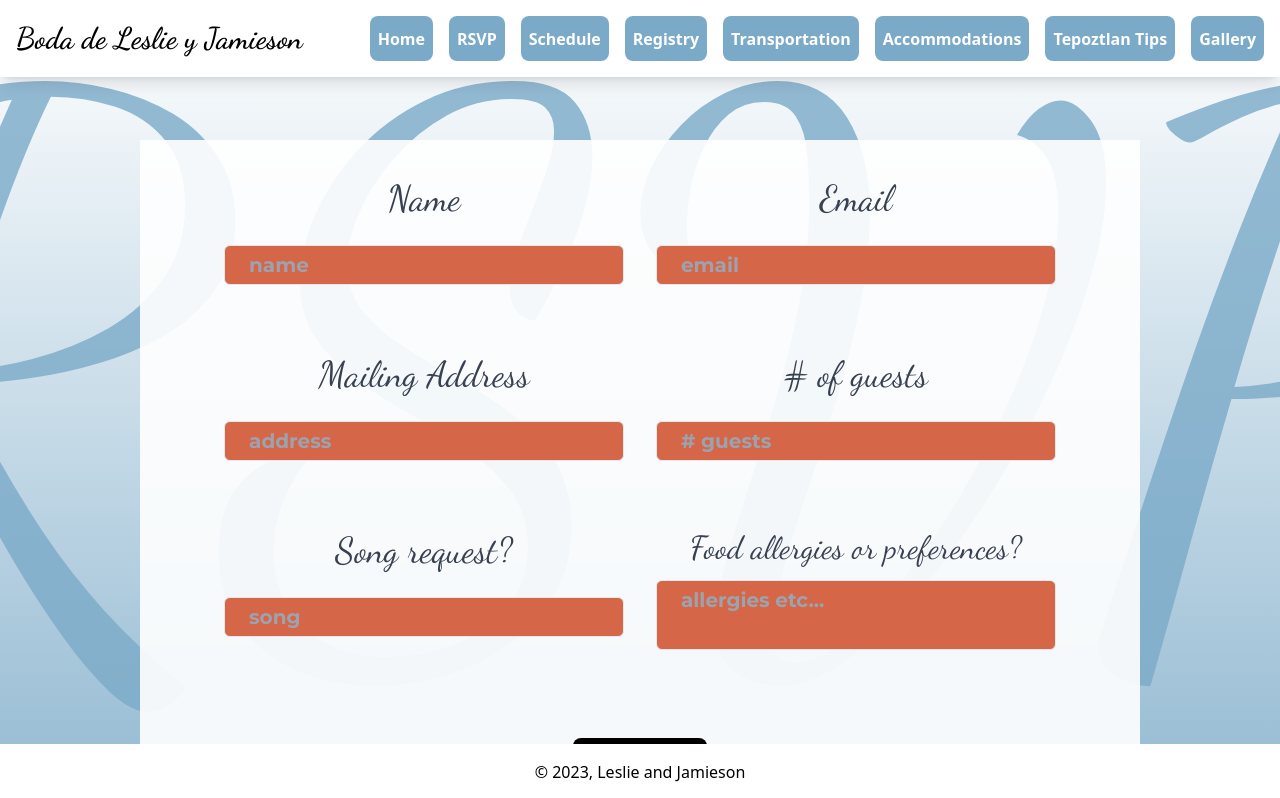
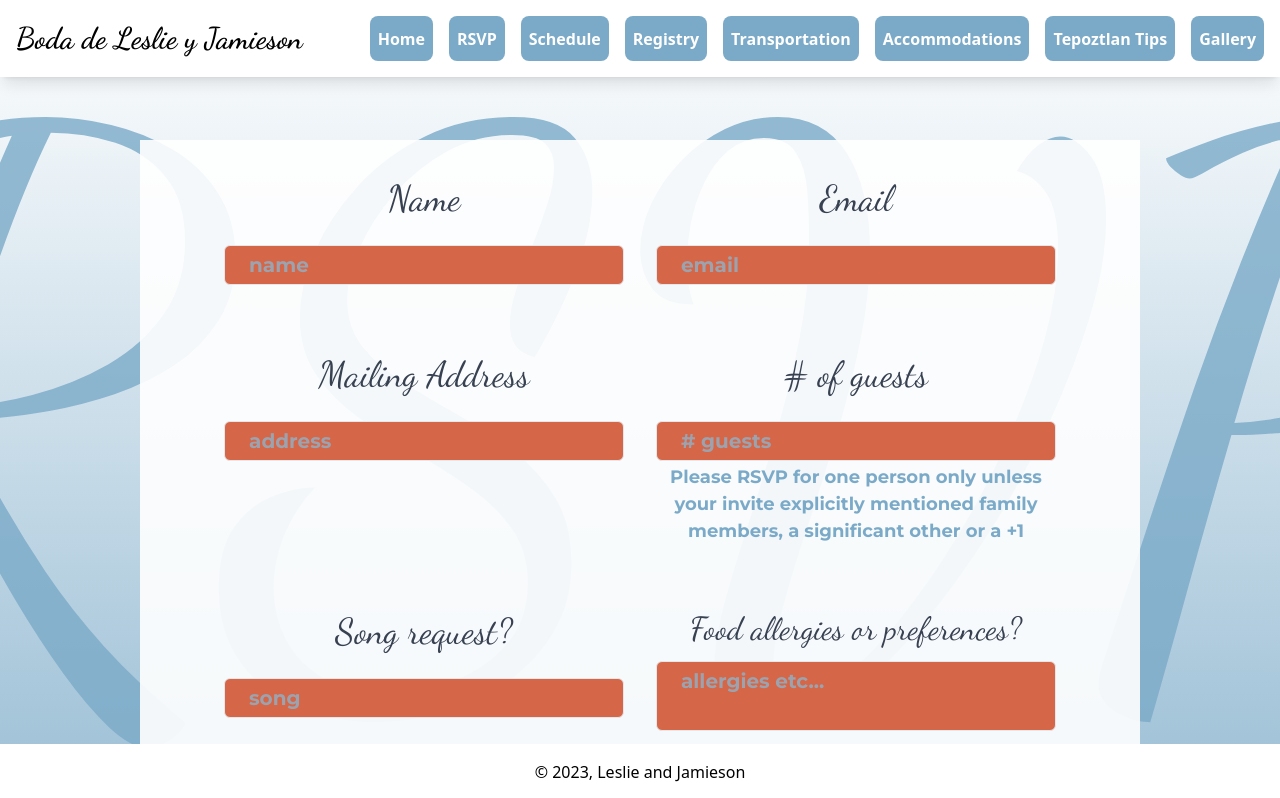
Before and after one commit to jamiesonreinhard/tailored-food-2.0, a Next.js app: page /rsvp in a window 1280 px wide. Shown: the top 798 px of the page. Built offline with nearby package versions, Linux system fonts and the light colour scheme.

Commit message:
added note about +1's

```diff
--- a/src/pages/rsvp.js
+++ b/src/pages/rsvp.js
@@ -194,6 +194,7 @@ const Rsvp = () => {
                     errors.numGuests ? "border-[#a61e51]" : ""
                   }`}
                       />
+                      <p className="input-font text-[18px] font-bold">Please RSVP for one person only unless your invite explicitly mentioned family members, a significant other or a +1</p>
                       {errors.numGuests && (
                         <p className="mt-1 text-[20px] input-font text-[#d56647]">
                           {errors.numGuests}
```
